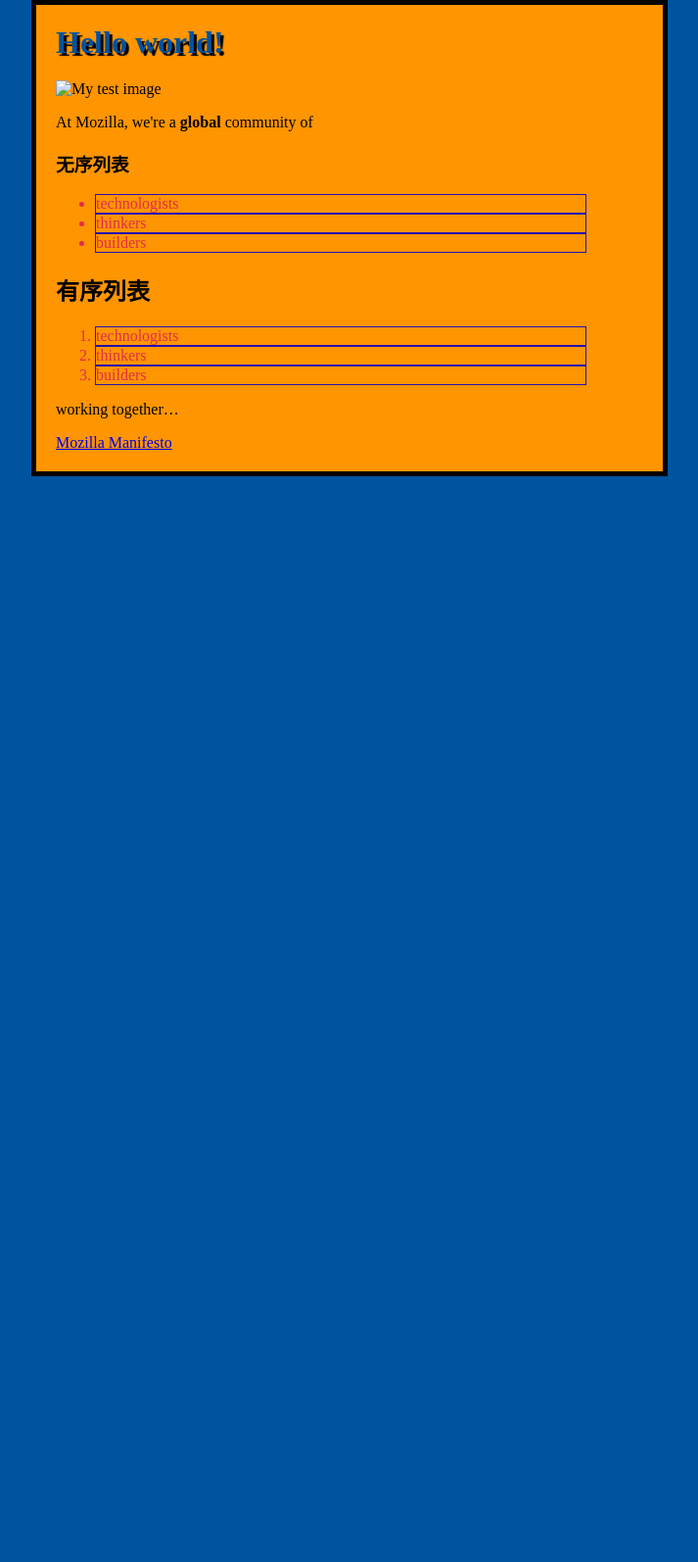
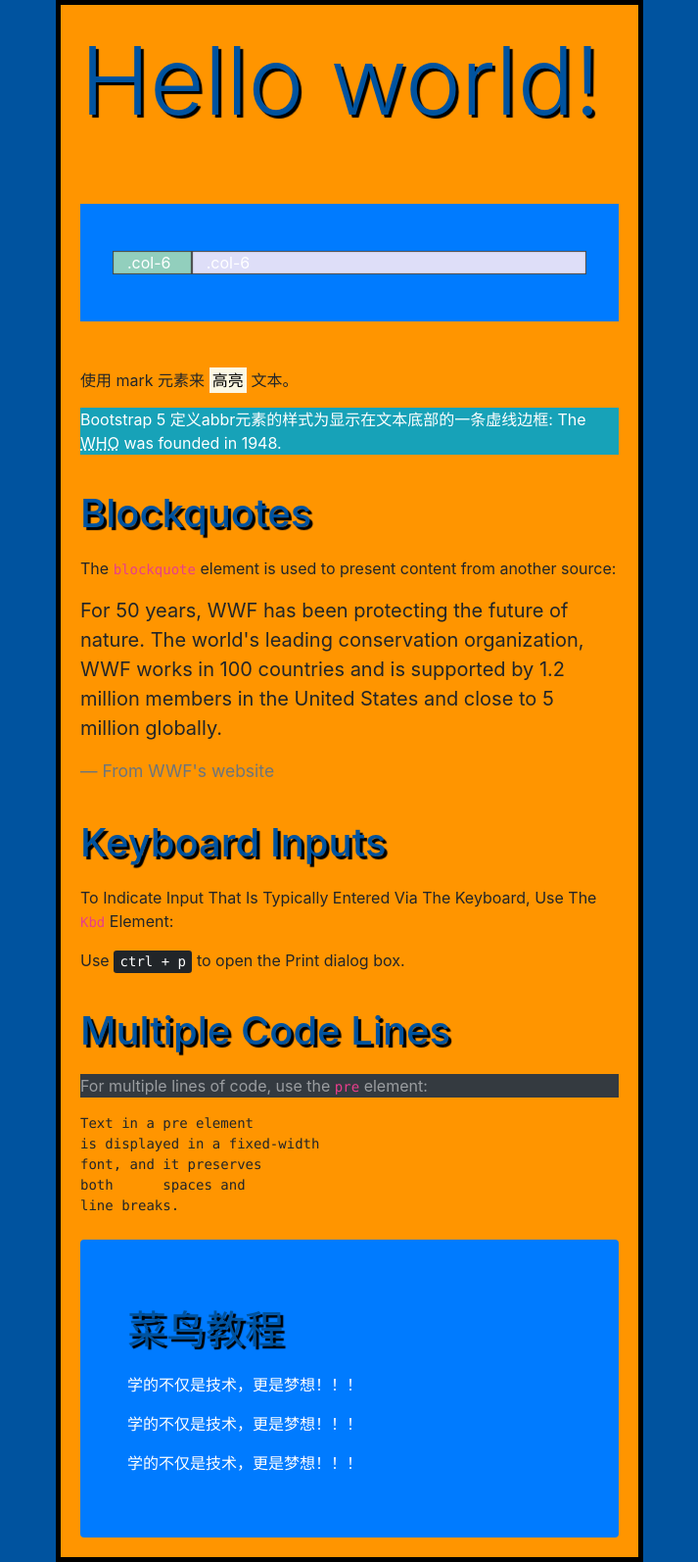
Before and after one commit to pcgzdw/mysample, a website: page index.html in a window 1280 px wide. Shown: the whole page at 98% size, without its empty margins (283-996 px from the left). Before the commit the page ends 800 px from the top, so only its background shows below. Drawn offline with nearby package versions, Linux system fonts and the light colour scheme.

Commit message:
modified:   index.html 	modified:   styles/my.css 	scripts/bootstrap.min.js     styles/bootstrap.min.css

```diff
--- a/index.html
+++ b/index.html
@@ -1,32 +1,62 @@
 <!DOCTYPE html>
-<html lang="en-US">
+<html lang="zh-CN">
   <head>
-    <meta charset="utf-8" />
-    <meta name="viewport" content="width=device-width" />
+    <meta charset="utf-8" /><!--指定网页所用字符集，一般指定utf-8为Unicode 字符编码-->
+    <meta name="viewport" content="width=device-width" /><!--响应式网站指定以自适应手机端和电脑端显示-->
+    <meta name="description" content=""><!--为网页定义描述内容-->
+    <meta name="robots" content="all,follow">
+    <meta name="keywords" content="HTML, CSS, XML, XHTML, JS"><!--为搜索引擎定义关键词（keywords）-->
+    <meta name="author" content="pcgzdw"><!--定义网页作者（author）-->
+    <!-- http-equiv属性为 content 属性的信息/值提供HTTP标头，http-equiv属性可用于模拟HTTP响应标头。-->
+    <!-- <meta http-equiv="content-type" content="text/html; charset=UTF-8">-->
+    <!-- 定义浏览器的渲染方式; 如果浏览器优先按content值的最右边如下面的edge来渲染，在IE9与edge间的浏览器会按IE9来渲染，IE9以下的则不支持 -->
+    <meta http-equiv="X-UA-Compatible" content="IE=9;IE=edge">
+    <!-- 下面content 属性的值必须匹配同一文档中的一个link元素上的 title 属性的值，或者必须匹配同一文档中的一个 style 元素上的 title 属性的值-->
+    <!--<meta http-equiv="default-style" content="the document's preferred stylesheet"> -->
+    <!-- 定义文档自动刷新的时间间隔,单位为秒,值 "refresh" 应该慎重使用，因为它会使得页面不受用户控制。 -->
+    <!-- <meta http-equiv="refresh" content="10"> -->
+    <meta name="robots" content="all,follow">
     <script src="scripts/main.js" type="module"></script>
+    <link href="styles/bootstrap.min.css" rel="stylesheet"/>
     <link href="styles/my.css" rel="stylesheet"/>
     <title>My test page</title>
   </head>
   <body>
-    <h1>主标题</h1>
-    <img src="images/firefox-icon.png" alt="My test image" />
-    <p>At Mozilla, we're a <strong>global</strong> community of</p>
-    <h3>无序列表</h3>
-    <ul>
-      <li>technologists</li>
-      <li>thinkers</li>
-      <li>builders</li>
-    </ul>
-    <h2>有序列表</h2>
-    <ol>
-      <li>technologists</li>
-      <li>thinkers</li>
-      <li>builders</li>
-    </ol>
-    <p>working together…</p>
-    <a href="https://www.mozilla.org/zh-CN/about/manifesto/">
-      Mozilla Manifesto
-    </a>
-
+    <h1 class="display-1">主标题</h1>
+    <div class="container-fluid p-5 my-5 bg-primary text-white">
+      <div class="row">
+        <div class="col-2" style="background-color: #92cfbd;
+            box-shadow: inset 1px -1px 1px #444, inset -1px 1px 1px #444;">.col-6</div>
+        <div class="col-10" style="background-color: #dedef8;box-shadow:
+        inset 1px -1px 1px #444, inset -1px 1px 1px #444;">.col-6</div>
+      </div>
+    </div>
+    <p>使用 mark 元素来 <mark>高亮</mark> 文本。</p>
+    <p class="bg-info text-white">Bootstrap 5 定义abbr元素的样式为显示在文本底部的一条虚线边框: The <abbr title="World Health Organization">WHO</abbr> was founded in 1948.</p>
+    <h1>Blockquotes</h1>
+    <p>The <code>blockquote</code> element is used to present content from another source:</p>
+    <blockquote class="blockquote">
+      <p>For 50 years, WWF has been protecting the future of nature. The world's leading conservation organization, WWF works in 100 countries and is supported by 1.2 million members in the United States and close to 5 million globally.</p>
+      <footer class="blockquote-footer">From WWF's website</footer>
+    </blockquote>
+    <h1>Keyboard Inputs</h1>
+    <p class="text-capitalize">To indicate input that is typically entered via the keyboard, use the <code>kbd</code> element:</p>
+    <p>Use <kbd>ctrl + p</kbd> to open the Print dialog box.</p>
+    <h1>Multiple Code Lines</h1>
+<p class="text-white-50 bg-dark">For multiple lines of code, use the <Code>pre</Code> element:</p>
+<pre>
+Text in a pre element
+is displayed in a fixed-width
+font, and it preserves
+both      spaces and
+line breaks.
+</pre>
+<div class="mt-4 p-5 bg-primary text-white rounded">
+  <h1>菜鸟教程</h1>
+  <p>学的不仅是技术，更是梦想！！！</p>
+  <p>学的不仅是技术，更是梦想！！！</p>
+	<p>学的不仅是技术，更是梦想！！！</p>
+</div>
+ <script src="scripts/bootstrap.min.js" type="module"></script>
   </body>
 </html>
```
